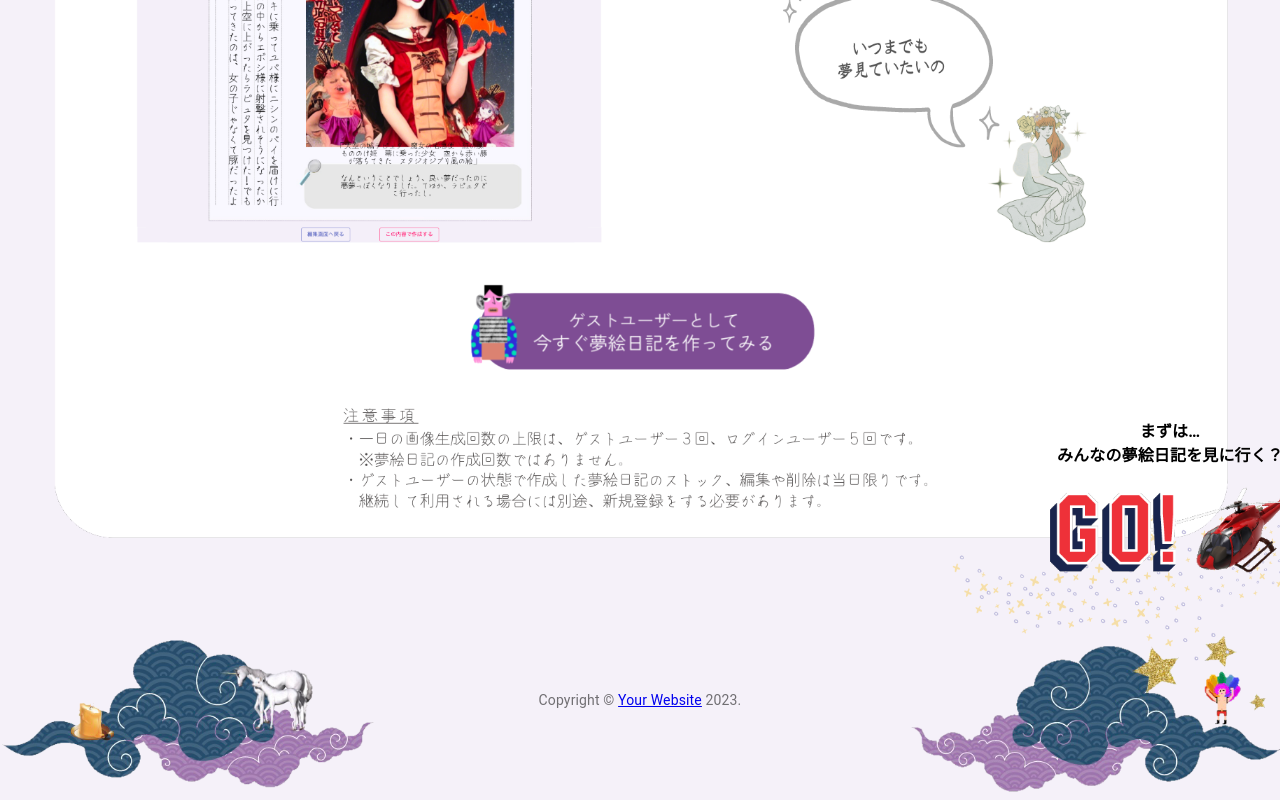
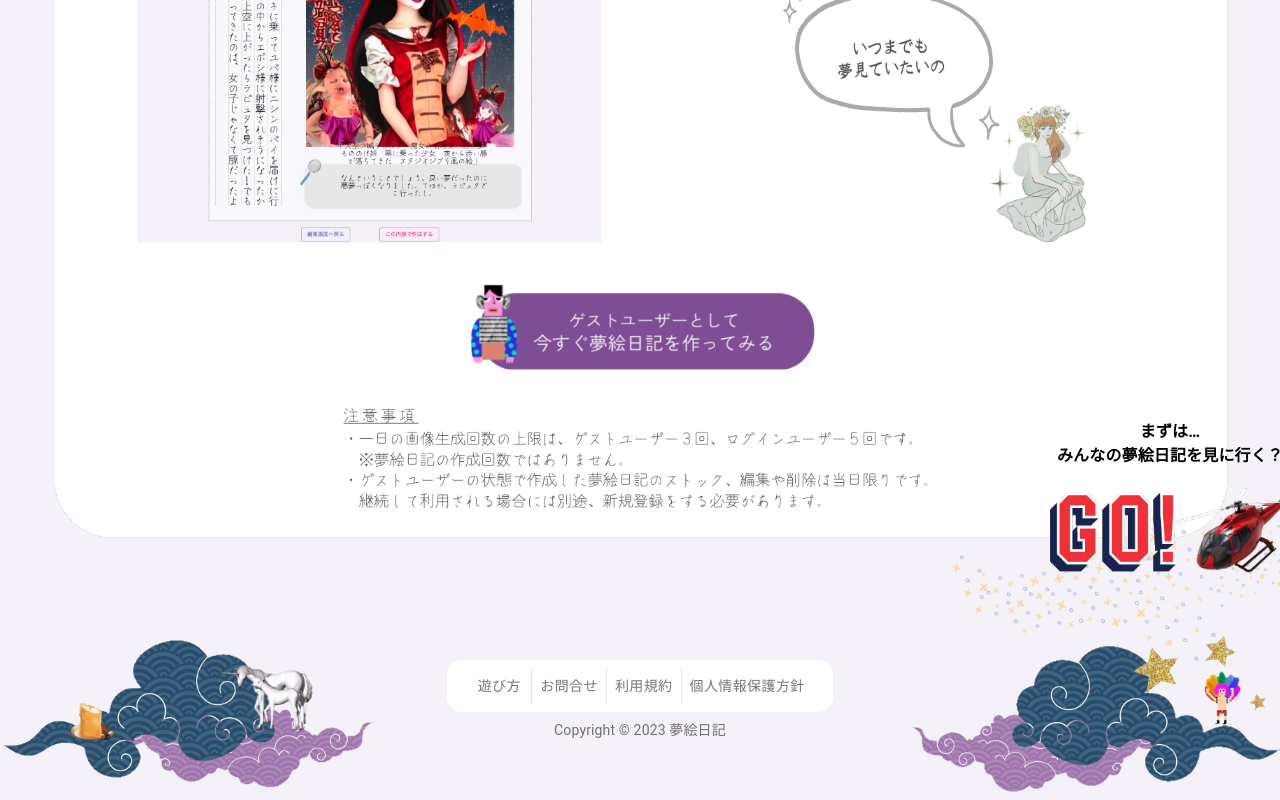
Before and after one commit to yuki-sdy/dreamimage_pf, a React (Create React App) app in the folder frontend/: page / in a window 1280 px wide. Shown: the part 1742-2542 px from the top of the page. Built offline with nearby package versions, Linux system fonts and the light colour scheme; what axios-case-converter would draw is missing.

Commit message:
フッダーメニューを配置

```diff
--- a/frontend/src/components/layout/Footer.tsx
+++ b/frontend/src/components/layout/Footer.tsx
@@ -1,7 +1,12 @@
-import React from "react"
-import { Link } from "react-router-dom"
+import React, { useContext, useState } from "react"
+import { Link, useNavigate } from "react-router-dom"
 import { makeStyles, Theme } from "@material-ui/core/styles"
 import Typography from "@material-ui/core/Typography"
+import { Box, Button, Divider } from "@material-ui/core"
+import Cookies from "js-cookie"
+import { AuthContext } from "../../App"
+import { deleteAccount } from "../../lib/api/users"
+import CommonDialog from "../utils/CommonDialog"
 
 
 const useStyles = makeStyles((theme: Theme) => ({
@@ -21,24 +26,117 @@ const useStyles = makeStyles((theme: Theme) => ({
   linkBtn: {
     textTransform: "none"
   },
+  button: {
+    "&:hover": {
+      backgroundColor: "white",
+      textDecoration: "underline"
+    }
+  }
 }))
 
 const Footer: React.FC = () => {
+  const { isSignedIn, setIsSignedIn, currentUser, setCurrentUser } = useContext(AuthContext)
   const classes = useStyles();
+  const navigation = useNavigate()
+  const [dlgOpen, setDlgOpen] = useState<boolean>(false)
+
+    //退会処理
+    const handleDeleteAccount = async (e: React.MouseEvent<HTMLButtonElement>) => {
+      const res = await deleteAccount(currentUser?.id)
+      console.log(res)
+
+      if (res.data.status === 200) {
+        // アカウント削除時には各Cookieを削除
+        Cookies.remove("_access_token")
+        Cookies.remove("_client")
+        Cookies.remove("_uid")
+
+        setIsSignedIn(false)
+        setCurrentUser(undefined)
+        navigation("/")
+
+        console.log("Succeeded in delete account")
+      } else {
+        console.log("Failed in delete account")
+      }
+
+      try {
+      } catch (err) {
+        console.log(err)
+      }
+    }
+
+    const handleLinkOpen = () => {
+      window.open("https://forms.gle/extMDdoxY9XgpRL9A", '_blank')
+    }
 
   return (
     <>
     <div className={classes.footer}>
       <Typography variant="body2" color="textSecondary" align="center">
-        {'Copyright © '}
-        <Link color="inherit" to="/">
-          Your Website
-        </Link>
-        {' '}
-        {new Date().getFullYear()}
-        {'.'}
+        <Box style={{display: "flex", alignItems: "center", backgroundColor: "white",width: "fit-content", borderRadius: "15px", padding: "8px 20px"}}>
+          <Button
+            component={Link}
+            to="/"
+            color="inherit"
+            className={classes.button}
+            >
+            遊び方
+          </Button>
+          <Divider orientation="vertical" flexItem/>
+          <Button
+            color="inherit"
+            onClick={handleLinkOpen}
+            className={classes.button}
+            >
+            お問合せ
+          </Button>
+          <Divider orientation="vertical" flexItem/>
+          <Button
+            component={Link}
+            to="/term_of_service"
+            color="inherit"
+            className={classes.button}
+            >
+            利用規約
+          </Button>
+          <Divider orientation="vertical" flexItem/>
+          <Button
+            component={Link}
+            to="/privacy_policy"
+            color="inherit"
+            className={classes.button}
+            >
+            個人情報保護方針
+          </Button>
+          {
+            isSignedIn ? (
+            <>
+              <Divider orientation="vertical" flexItem/>
+              <Button
+                color="inherit"
+                onClick={() => setDlgOpen(true)}
+                className={classes.button}
+                >
+                アカウントの削除
+              </Button>
+            </>
+            ) : (<></>)
+          }
+        </Box>
+        <div style={{marginTop: ".5rem"}}>
+          {'Copyright © '}
+          {new Date().getFullYear()}
+          {' 夢絵日記'}
+        </div>
       </Typography>
     </div>
+    <CommonDialog // 削除確認ダイアログ
+      message={`「はい」を選ぶと当アカウントの削除が実行されます。実行後の復元はできませんが、本当によろしいですか？`}
+      open={dlgOpen}
+      setOpen={setDlgOpen}
+      doYes={handleDeleteAccount}
+      />
     </>
   )
 }
```
